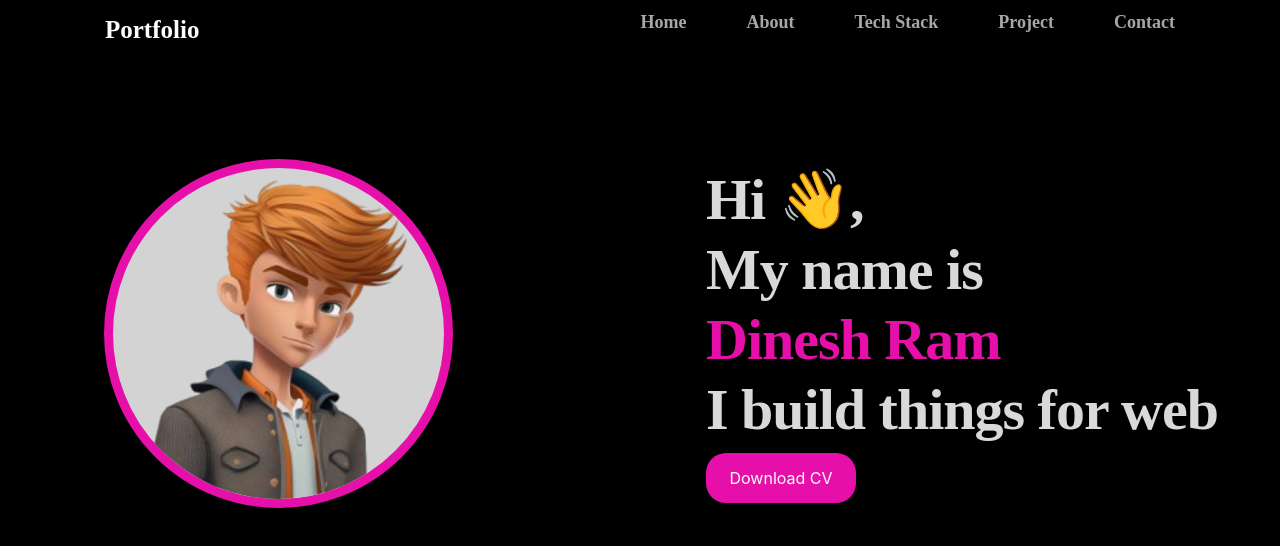
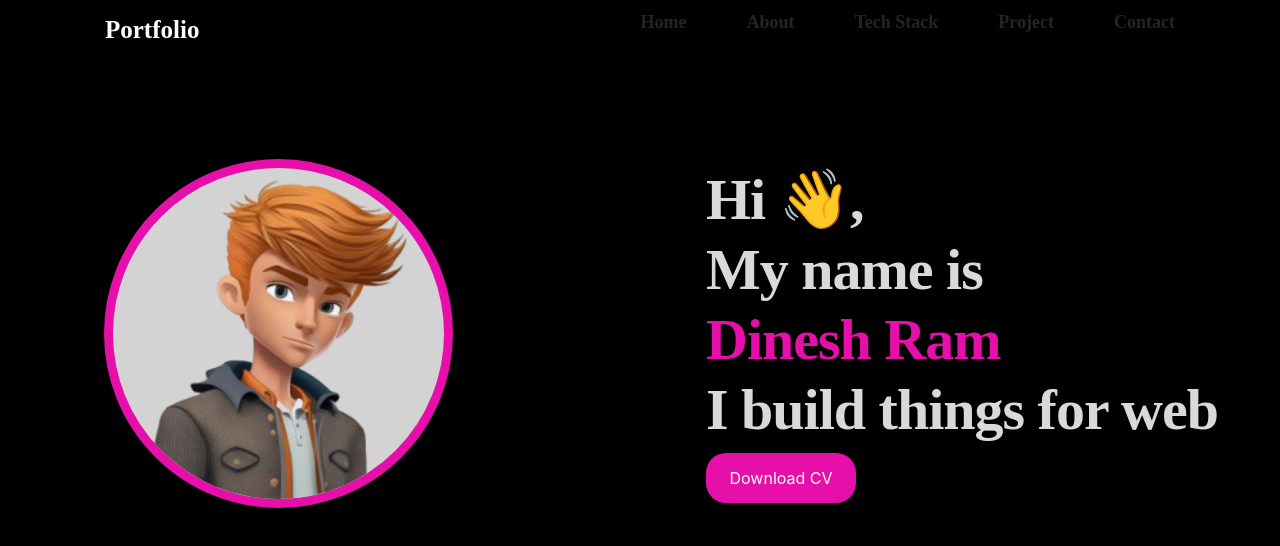
Before and after one commit to dineshramgovindaraj/my-react-portfolio, a React (Create React App) app: page / in a window 1280 px wide. Shown: the top 546 px of the page. Built offline with nearby package versions, Linux system fonts and the light colour scheme.

Commit message:
files added

```diff
--- a/src/App.css
+++ b/src/App.css
@@ -1,6 +1,7 @@
 * {
   background-color: black;
 }
+
 /* NAVBAR  */
 .nav-container {
   max-width: 1100px;
@@ -157,6 +158,10 @@
     margin: 20px 0px 30px -940px;
   }
   .cv-btn {
-  margin-left: 40px;
+    margin-left: 40px;
+  }
+  body {
+    /* min-height: 100vh; */
+    width: 100vw;
+  }
 }
-}
--- a/src/App.js
+++ b/src/App.js
@@ -6,11 +6,12 @@ import Home from "./components/Home";
 function App() {
   return (
     <>
-      <BrowserRouter>
+      {/* <BrowserRouter>
         <Routes>
           <Route path="/" element={<Navbar />} />
         </Routes>
-      </BrowserRouter>
+      </BrowserRouter> */}
+      <Navbar />
       <Home />
     </>
   );
--- a/src/components/Navbar.js
+++ b/src/components/Navbar.js
@@ -112,19 +112,24 @@ const Navbar = () => {
         <div className={`nav-elements  ${showNavbar && "active"}`}>
           <ul>
             <li>
-              <NavLink to="/">Home</NavLink>
+              {/* <NavLink to="/">Home</NavLink> */}
+              <a>Home</a>
             </li>
             <li>
-              <NavLink to="/about">About</NavLink>
+              {/* <NavLink to="/about">About</NavLink> */}
+              <a>About</a>
             </li>
             <li>
-              <NavLink to="/tech-stack">Tech Stack</NavLink>
+              {/* <NavLink to="/tech-stack">Tech Stack</NavLink> */}
+              <a>Tech Stack</a>
             </li>
             <li>
-              <NavLink to="/project">Project</NavLink>
+              {/* <NavLink to="/project">Project</NavLink> */}
+              <a>Project</a>
             </li>
             <li>
-              <NavLink to="/contact">Contact</NavLink>
+              {/* <NavLink to="/contact">Contact</NavLink> */}
+              <a>Contact</a>
             </li>
           </ul>
         </div>
```
